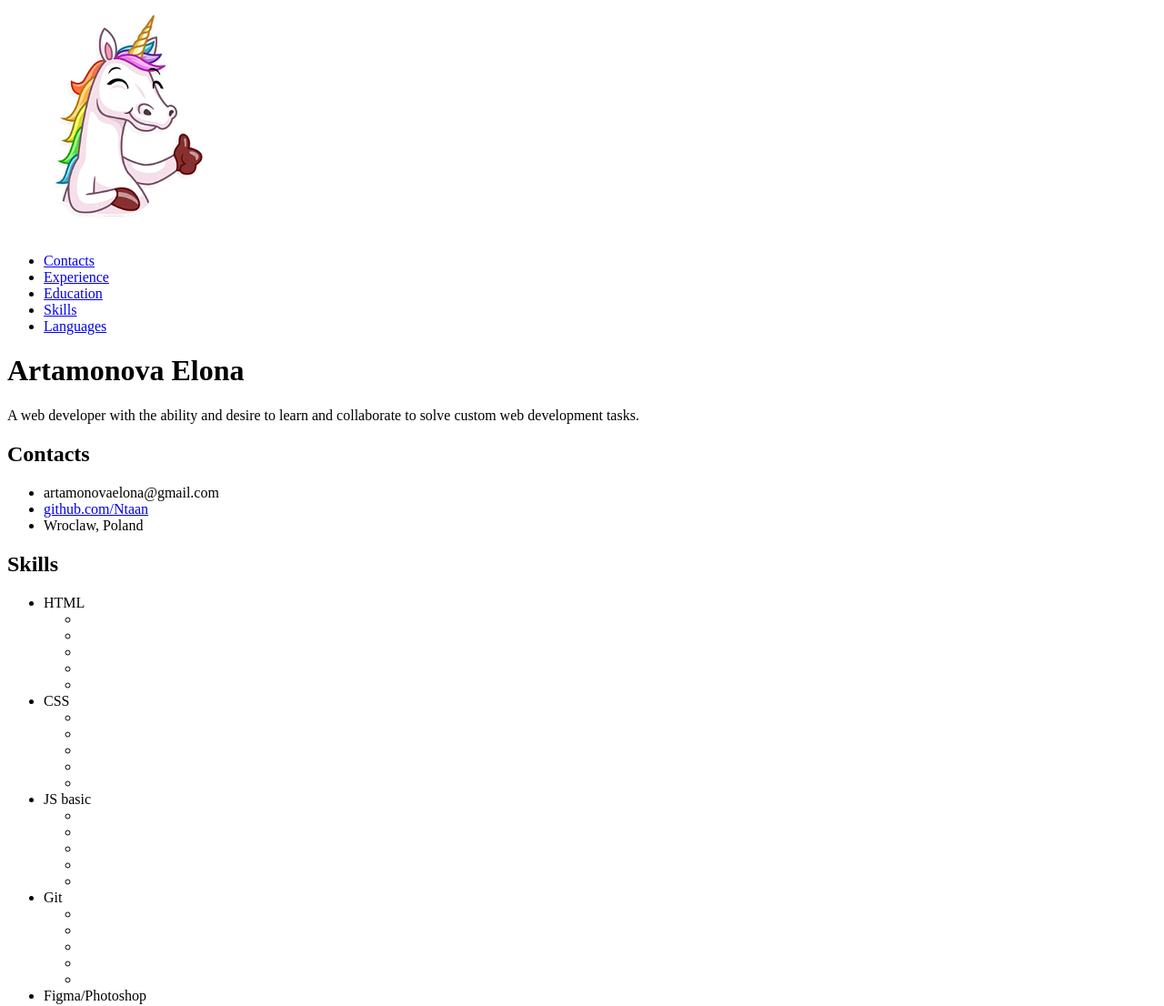
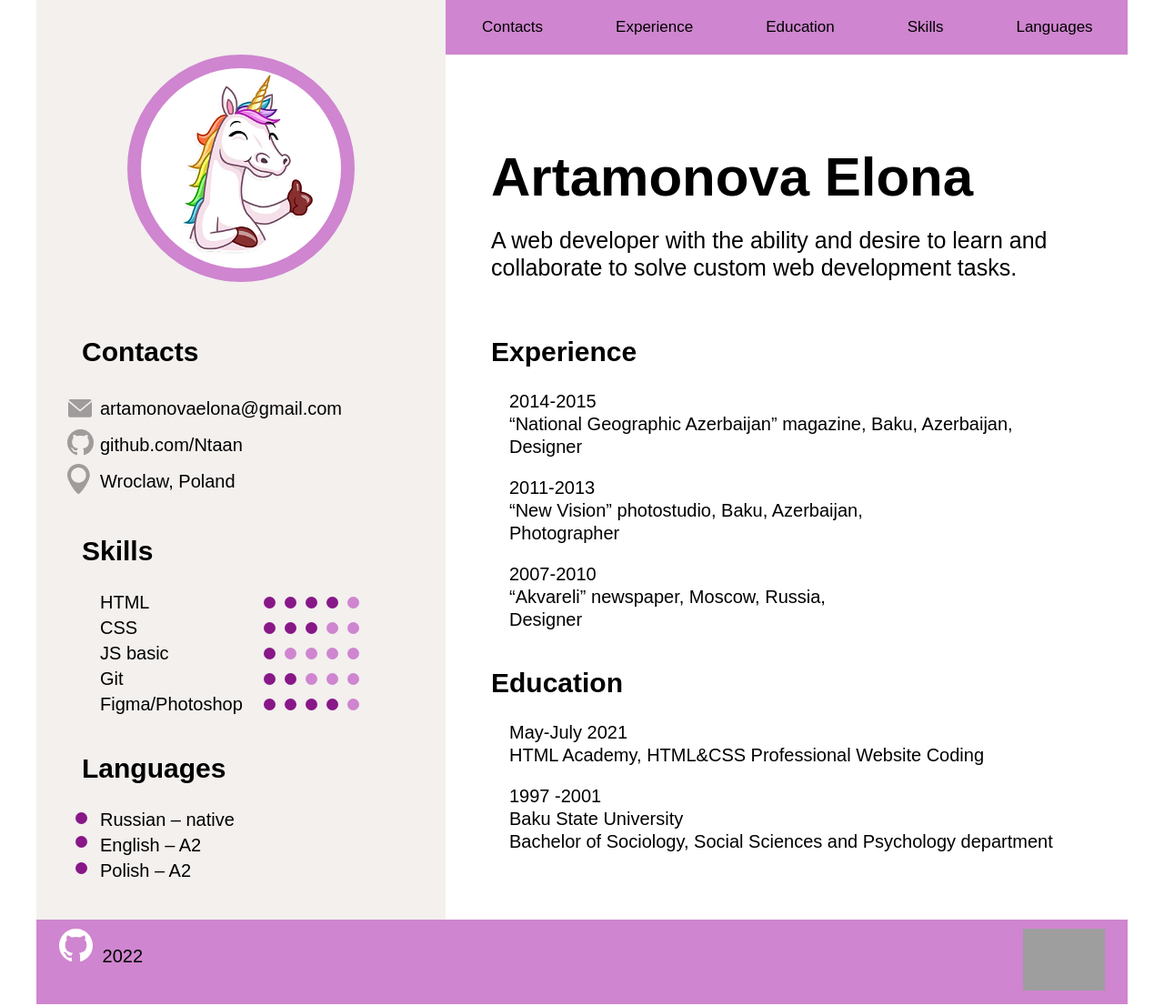
Before and after one commit to Ntaan/rsschool-cv-summer22, a plain HTML site: page index.html in a window 1280 px wide. Shown: the top 1106 px of the page at 91% size. Drawn offline with Linux system fonts and the light colour scheme; files that its build step writes are made by us from their sources; grey boxes are pictures that could not be loaded; a web font is replaced by a local one.

Commit message:
feat: add css file

```diff
--- a/index.html
+++ b/index.html
@@ -6,7 +6,7 @@
     <meta name="viewport" content="width=device-width, initial-scale=1.0">
   <link rel="icon" href="favicon.ico">
     <title>My cv</title>
-  <link rel="stylesheet" href="css/style.css">
+  <link rel="stylesheet" href="style.css">
 </head>
 <body>
     <div class="wrapper">
--- a/style.css
+++ b/style.css
@@ -0,0 +1,258 @@
+@font-face {
+    font-family: Cabin;
+    src: url("../fonts/Cabin-Regular.ttf");
+   }
+
+* {
+    box-sizing: border-box;
+}
+
+html {
+    padding: 0;
+    margin: 0;
+}
+
+body {
+    min-height: 100vh;
+    font-family: "Cabin", "Arial", sans-serif;
+    color: black;
+    font-size: 20px;
+    margin: 0;
+    padding: 0;
+}
+
+.wrapper {
+    max-width: 1200px;
+    margin: 0 auto;
+}
+
+header {
+    display: flex;
+    justify-content: start;
+}
+
+.column {
+    width: 450px;
+    background-color: #F3F0EE;
+}
+
+.main_column {
+    width: 750px;
+}
+
+.header_photo {
+    border-radius: 50%;
+    background-color: #fff;
+    border: 15px solid rgb(207, 133, 207);;
+    text-align: center;
+    display: block;
+    margin: 60px auto;
+}
+
+.menu {
+    background-color: rgb(207, 133, 207);
+    height: 60px;
+    display: flex;
+    justify-content: space-around;
+    margin-bottom: 100px;
+}
+
+.main_menu {
+    display: flex;
+    padding: 0;
+    margin: 0;
+    list-style: none;
+}
+
+.main_menu_item {
+    padding: 10px 20px;
+    font-size: 17px;
+}
+
+.main_menu_item a {
+    display: block;
+    text-decoration: none;
+    color: black;
+    padding: 10px 20px;
+}
+
+.main_menu_item a:hover {
+    color:white;
+}
+
+main {
+    display: flex;
+    justify-content: start;
+}
+
+.main_title {
+    font-size: 60px;
+    margin: 0 50px;
+    margin-bottom: 20px;
+}
+
+.title_desc {
+    font-size: 25px;
+    line-height: 30px;
+    margin: 0 50px;
+    margin-bottom: 50px;
+}
+
+.title {
+    font-size: 30px;
+    margin: 0 50px;
+    margin-bottom: 25px;
+}
+
+.contacts_list,
+.skills_list,
+.languages_list,
+.experience_list,
+.education_list {
+    padding: 0;
+    margin: 0;
+    margin-left: 70px;
+    margin-bottom: 40px;
+    list-style: none;
+    font-size: 20px;
+    line-height: 25px;
+}
+
+.contacts_list {
+    line-height: 40px;
+}
+
+.contacts_list {
+    position: relative;
+}
+
+.mail::before {
+    content: "";
+    position: absolute;
+    left: -35px;
+    top: 10px;
+    width: 27px;
+    height: 20px;
+    background-image: url("../icon/mail.svg");
+    background-repeat: no-repeat;
+    background-position: 0 0;
+}
+
+.github::before {
+    content: "";
+    position: absolute;
+    left: -36px;
+    top: 43px;
+    width: 30px;
+    height: 30px;
+    background-image: url("../icon/github.svg");
+    background-repeat: no-repeat;
+    background-position: 0 0;
+}
+
+.contacts_item_github {
+    color: black;
+    text-decoration: none;
+}
+
+.contacts_item_github:hover {
+    color: rgb(136, 23, 136)
+}
+
+.map::before {
+    content: "";
+    position: absolute;
+    left: -36px;
+    top: 81px;
+    width: 25px;
+    height: 34px;
+    background-image: url("../icon/map.svg");
+    background-repeat: no-repeat;
+    background-position: 0 0;
+}
+
+.skills_list,
+.languages_list {
+    line-height: 28px;
+}
+
+.skill_name {
+    width: 180px;
+}
+
+.skills_item {
+    display: flex;
+}
+
+.skills_item_level {
+    display: flex;
+    list-style: none;
+    margin: 0;
+    padding: 0;
+    align-items: center;
+}
+
+.skills_item_level .yes {
+    width: 13px;
+    height: 13px;
+    background-color: rgb(136, 23, 136);
+    border-radius: 50%;
+    margin-right: 10px;
+}
+
+.skills_item_level .not {
+    width: 13px;
+    height: 13px;
+    background-color: rgb(207, 133, 207);
+    border-radius: 50%;
+    margin-right: 10px;
+}
+
+.languages_list {
+    position: relative;
+}
+
+.languages_item::before {
+    content: "";
+    position: absolute;
+    left: -27px;
+    width: 13px;
+    height: 13px;
+    background-color: rgb(136, 23, 136);
+    border-radius: 50%;
+}
+
+.languages_item.rus::before {
+    top: 6px;
+}
+
+.languages_item.eng::before {
+    top: 32px;
+}
+
+.languages_item.pol::before {
+    top: 61px;
+}
+
+.experience_item,
+.education_item {
+    margin-bottom: 20px;
+
+}
+
+footer {
+    background-color: rgb(207, 133, 207);
+    display: flex;
+    justify-content: space-between;
+    padding: 10px 20px;
+}
+
+.footer_block a {
+    text-decoration: none;
+    color: black;
+    padding: 0 5px;
+}
+
+.footer_block img {
+    color:white;
+}
```
Also changed, not shown: icon/gh_white.svg (added), icon/github.svg (added), icon/mail.svg (added), icon/map.svg (added).
